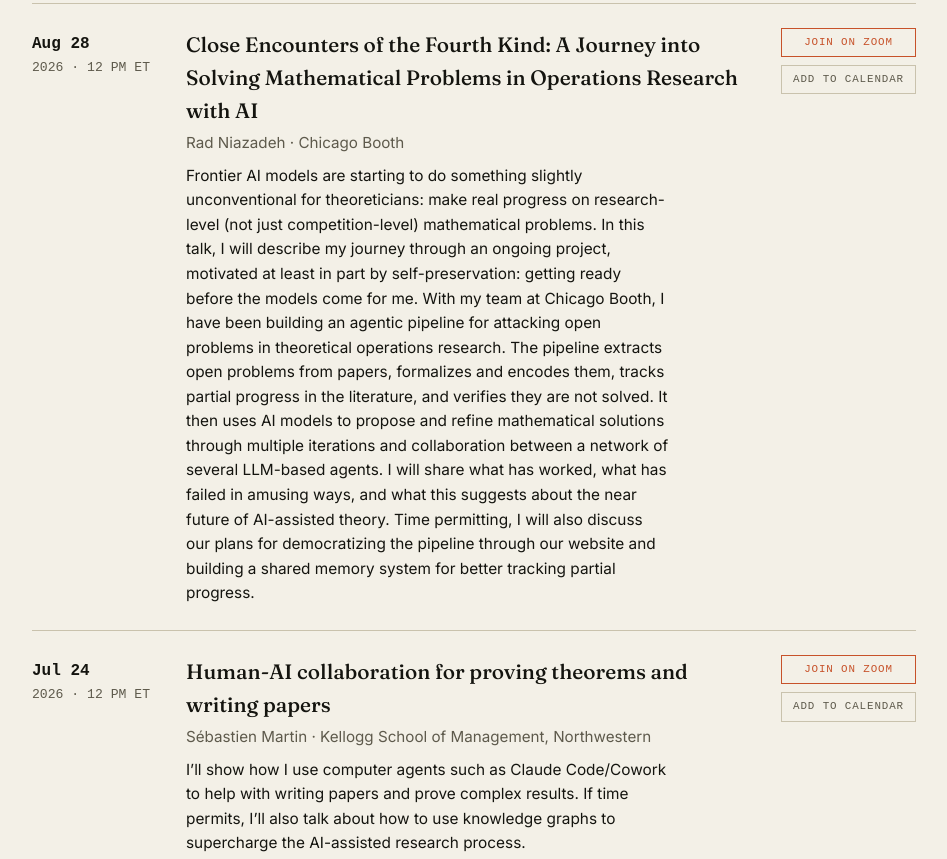
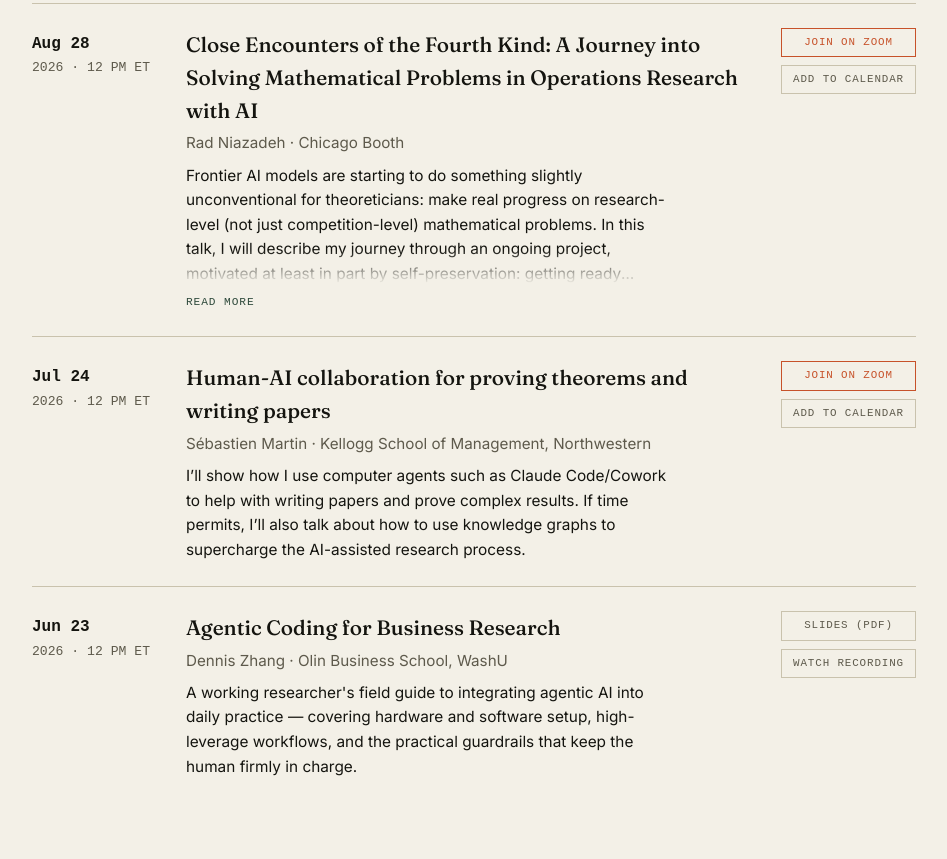
Before and after one commit to fcocastro/ai-research-seminar, a plain HTML site: page index.html in a window 1280 px wide. Shown: the part 1096-1955 px from the top of the page, without its empty margins (166-1113 px from the left). Drawn offline with Linux system fonts and the light colour scheme; a web font is replaced by a local one.

Commit message:
shaded abstract

```diff
--- a/index.html
+++ b/index.html
@@ -143,6 +143,42 @@
   }
   .talk .what .who { color: var(--muted); font-size: 0.95rem; }
   .talk .what .desc { margin-top: 8px; font-size: 0.96rem; max-width: 50ch; }
+  .talk .what .desc.clamp {
+    display: -webkit-box;
+    -webkit-line-clamp: 5;
+    line-clamp: 5;
+    -webkit-box-orient: vertical;
+    overflow: hidden;
+  }
+  /* Fade only when the text is clamped AND actually overflows. */
+  .talk .what .desc.clamp.has-more {
+    position: relative;
+  }
+  .talk .what .desc.clamp.has-more::after {
+    content: "";
+    position: absolute;
+    left: 0;
+    right: 0;
+    bottom: 0;
+    height: 2.4em;
+    background: linear-gradient(to bottom, rgba(243, 240, 231, 0), var(--paper) 92%);
+    pointer-events: none;
+  }
+  .desc-toggle {
+    display: none;
+    margin-top: 8px;
+    font-family: 'Spline Sans Mono', monospace;
+    font-size: 0.7rem;
+    letter-spacing: 0.08em;
+    text-transform: uppercase;
+    color: var(--accent);
+    background: none;
+    border: none;
+    padding: 0;
+    cursor: pointer;
+    transition: color .2s;
+  }
+  .desc-toggle:hover { color: var(--accent-bright); }
   .talk .links { display: flex; flex-direction: column; gap: 8px; align-items: stretch; min-width: 130px; }
   .talk .links .pill { text-align: center; }
   .pill {
@@ -311,5 +347,40 @@
   </div>
 </footer>
 
+<script>
+  (function () {
+    function initClamps() {
+      document.querySelectorAll('.talk .desc').forEach(function (desc) {
+        desc.classList.add('clamp');
+        // Only add a toggle when the clamped text actually overflows.
+        if (desc.scrollHeight - desc.clientHeight <= 4) return;
+
+        desc.classList.add('has-more');
+
+        var btn = document.createElement('button');
+        btn.className = 'desc-toggle';
+        btn.type = 'button';
+        btn.textContent = 'Read more';
+        btn.setAttribute('aria-expanded', 'false');
+        btn.style.display = 'inline-block';
+        desc.after(btn);
+
+        btn.addEventListener('click', function () {
+          var expanded = desc.classList.toggle('clamp') === false;
+          btn.textContent = expanded ? 'Show less' : 'Read more';
+          btn.setAttribute('aria-expanded', String(expanded));
+        });
+      });
+    }
+
+    // Wait for webfonts so line measurements are accurate.
+    if (document.fonts && document.fonts.ready) {
+      document.fonts.ready.then(initClamps);
+    } else {
+      window.addEventListener('load', initClamps);
+    }
+  })();
+</script>
+
 </body>
 </html>
```
